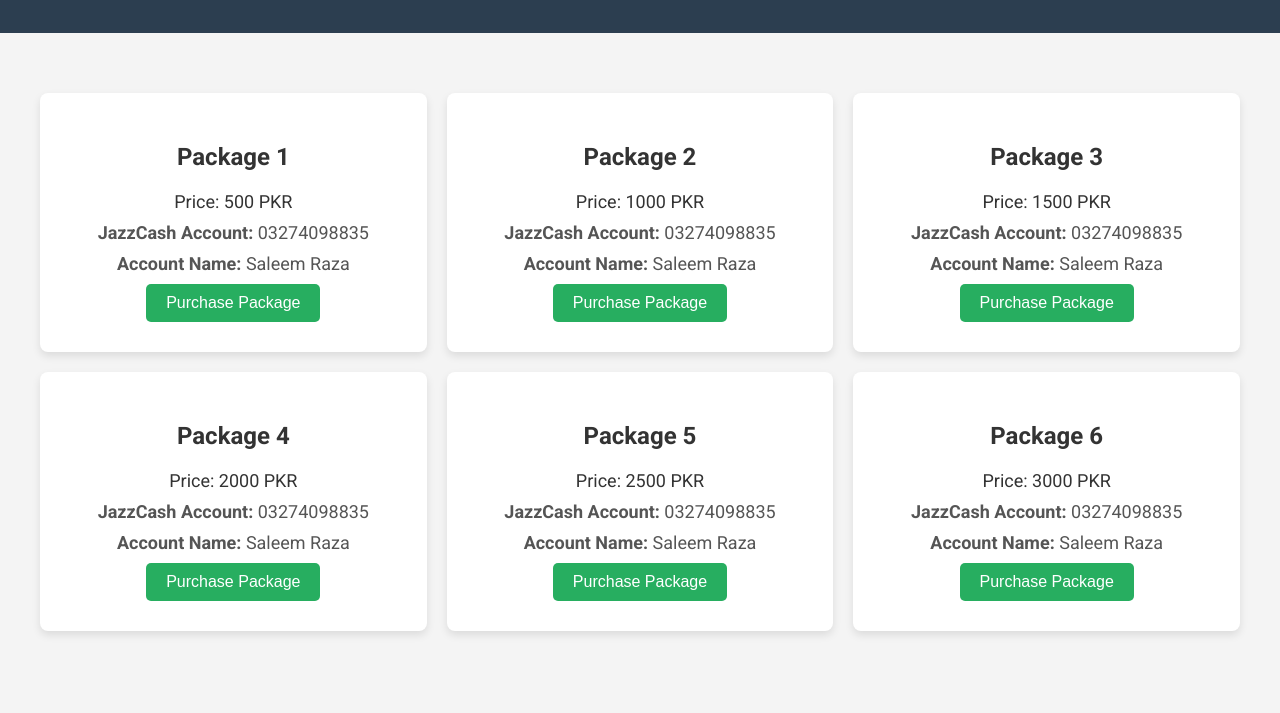
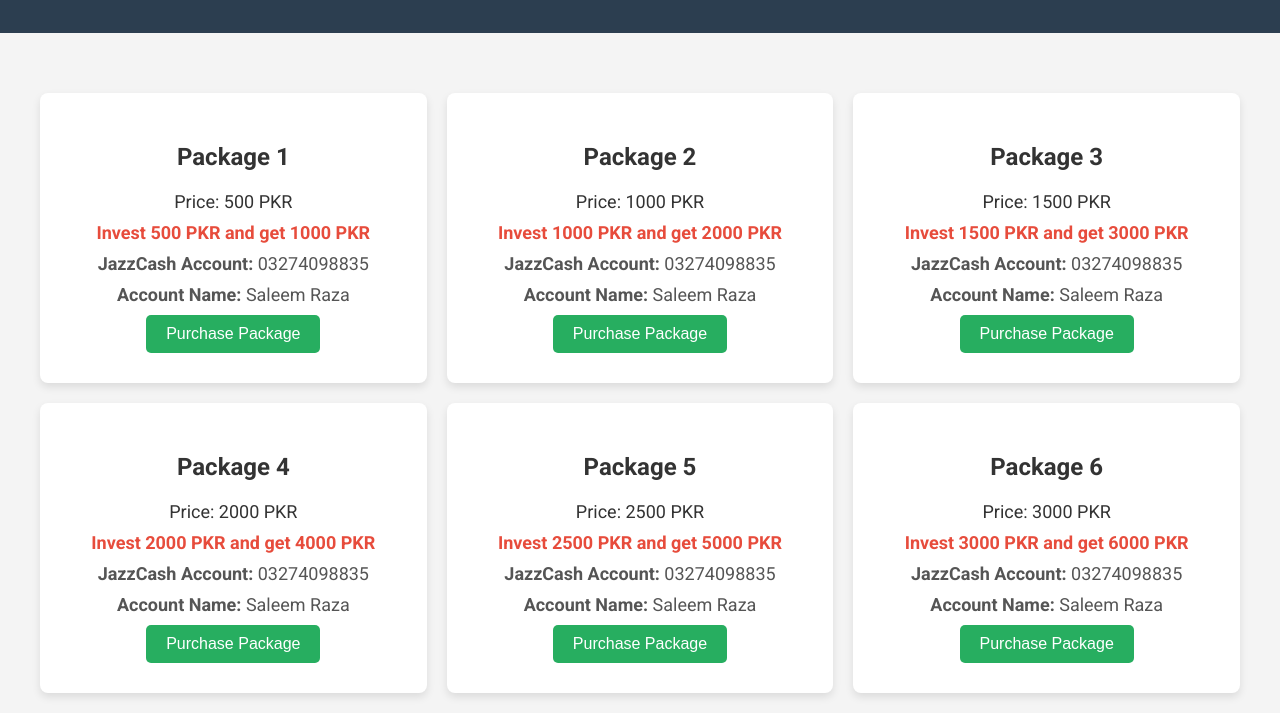
Before and after one commit to getgrow-dot/Investment, a plain HTML site: page index.html in a window 1280 px wide. Shown: the part 123-836 px from the top of the page. Before the commit the page ends 800 px from the top, so only its background shows below. Drawn offline with Linux system fonts and the light colour scheme.

Commit message:
index.html added

```diff
--- a/index.html
+++ b/index.html
@@ -54,6 +54,12 @@
             color: #555;
             margin-top: 10px;
         }
+        .package-card .double-money {
+            font-size: 16px;
+            color: #e74c3c;
+            margin-top: 10px;
+            font-weight: bold;
+        }
         .package-card button {
             background-color: #27ae60;
             color: white;
@@ -70,73 +76,84 @@
     </style>
 </head>
 <body>
-
     <header>
         <h1>Invest With Us</h1>
         <p>Choose a package and start your investment journey today!</p>
     </header>
-
     <div class="container">
         <div class="packages">
             <!-- Package 1 -->
             <div class="package-card">
                 <h3>Package 1</h3>
                 <p>Price: 500 PKR</p>
+                <div class="double-money">
+                    <p>Invest 500 PKR and get 1000 PKR</p>
+                </div>
                 <div class="jazzcash-info">
                     <p><strong>JazzCash Account:</strong> 03274098835</p>
                     <p><strong>Account Name:</strong> Saleem Raza</p>
                 </div>
                 <button onclick="window.location.href='https://www.jazzcash.com.pk'">Purchase Package</button>
             </div>
-
             <!-- Package 2 -->
             <div class="package-card">
                 <h3>Package 2</h3>
                 <p>Price: 1000 PKR</p>
+                <div class="double-money">
+                    <p>Invest 1000 PKR and get 2000 PKR</p>
+                </div>
                 <div class="jazzcash-info">
                     <p><strong>JazzCash Account:</strong> 03274098835</p>
                     <p><strong>Account Name:</strong> Saleem Raza</p>
                 </div>
                 <button onclick="window.location.href='https://www.jazzcash.com.pk'">Purchase Package</button>
             </div>
-
             <!-- Package 3 -->
             <div class="package-card">
                 <h3>Package 3</h3>
                 <p>Price: 1500 PKR</p>
+                <div class="double-money">
+                    <p>Invest 1500 PKR and get 3000 PKR</p>
+                </div>
                 <div class="jazzcash-info">
                     <p><strong>JazzCash Account:</strong> 03274098835</p>
                     <p><strong>Account Name:</strong> Saleem Raza</p>
                 </div>
                 <button onclick="window.location.href='https://www.jazzcash.com.pk'">Purchase Package</button>
             </div>
-
             <!-- Package 4 -->
             <div class="package-card">
                 <h3>Package 4</h3>
                 <p>Price: 2000 PKR</p>
+                <div class="double-money">
+                    <p>Invest 2000 PKR and get 4000 PKR</p>
+                </div>
                 <div class="jazzcash-info">
                     <p><strong>JazzCash Account:</strong> 03274098835</p>
                     <p><strong>Account Name:</strong> Saleem Raza</p>
                 </div>
                 <button onclick="window.location.href='https://www.jazzcash.com.pk'">Purchase Package</button>
             </div>
-
             <!-- Package 5 -->
             <div class="package-card">
                 <h3>Package 5</h3>
                 <p>Price: 2500 PKR</p>
+                <div class="double-money">
+                    <p>Invest 2500 PKR and get 5000 PKR</p>
+                </div>
                 <div class="jazzcash-info">
                     <p><strong>JazzCash Account:</strong> 03274098835</p>
                     <p><strong>Account Name:</strong> Saleem Raza</p>
                 </div>
                 <button onclick="window.location.href='https://www.jazzcash.com.pk'">Purchase Package</button>
             </div>
-
             <!-- Package 6 -->
             <div class="package-card">
                 <h3>Package 6</h3>
                 <p>Price: 3000 PKR</p>
+                <div class="double-money">
+                    <p>Invest 3000 PKR and get 6000 PKR</p>
+                </div>
                 <div class="jazzcash-info">
                     <p><strong>JazzCash Account:</strong> 03274098835</p>
                     <p><strong>Account Name:</strong> Saleem Raza</p>
@@ -145,6 +162,5 @@
             </div>
         </div>
     </div>
-
 </body>
 </html>
```
